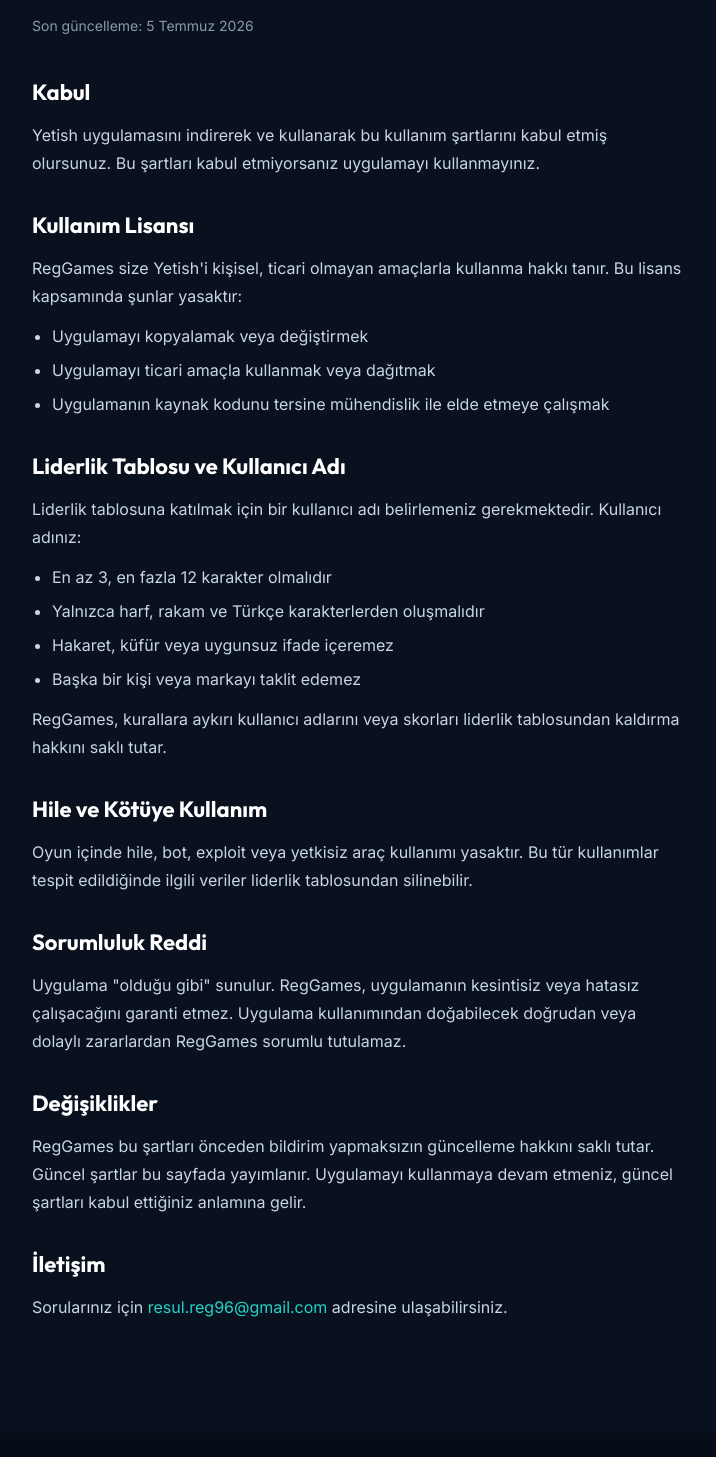
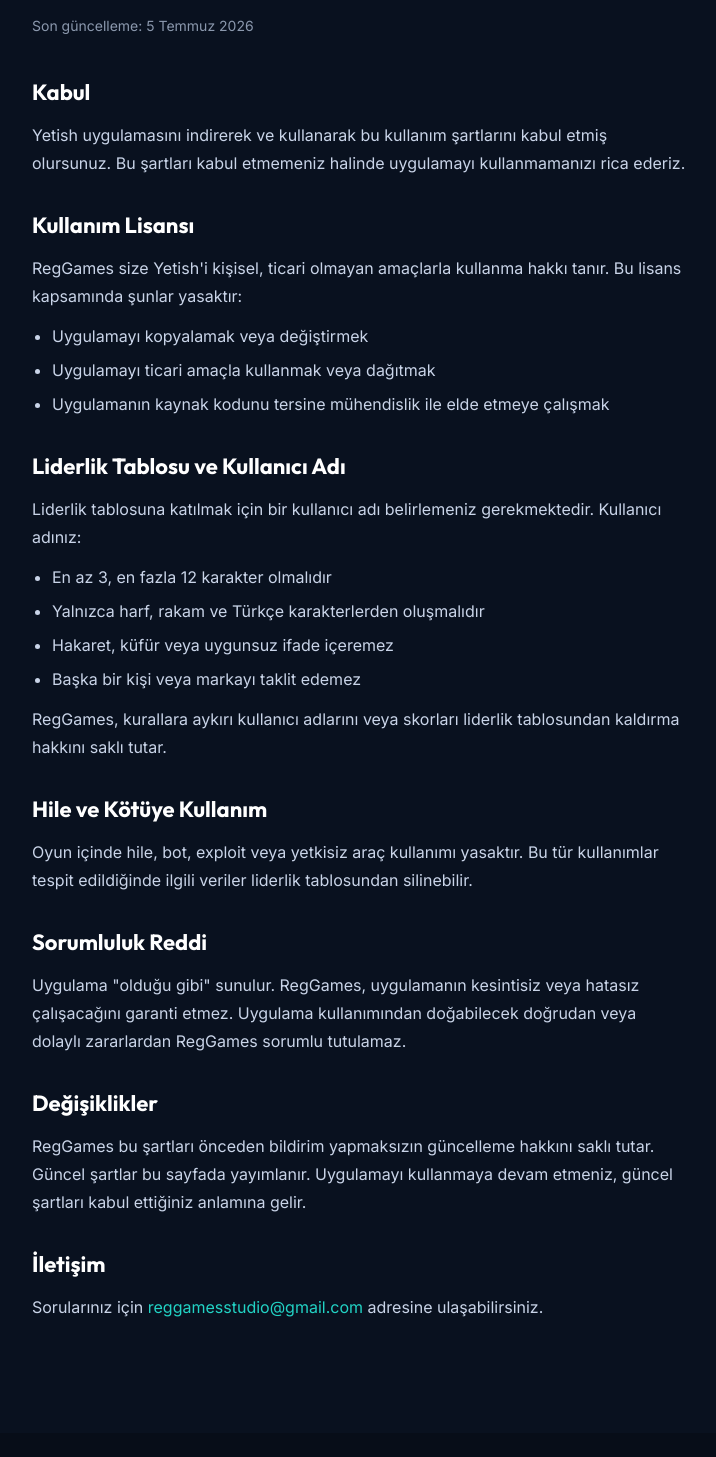
Before and after one commit to resulekremgumus/reggames-web, a Next.js app: page /sartlar in a window 1280 px wide. Shown: the part 253-1710 px from the top of the page, without its empty margins (280-996 px from the left). Built offline with nearby package versions, Linux system fonts and the light colour scheme.

Commit message:
Sartlar sayfasinda mail adresini ve kabul cumlesini yumusat

```diff
--- a/src/app/sartlar/page.tsx
+++ b/src/app/sartlar/page.tsx
@@ -11,7 +11,7 @@
       <LegalSection title="Kabul">
         <p>
           Yetish uygulamasını indirerek ve kullanarak bu kullanım şartlarını kabul etmiş olursunuz.
-          Bu şartları kabul etmiyorsanız uygulamayı kullanmayınız.
+          Bu şartları kabul etmemeniz halinde uygulamayı kullanmamanızı rica ederiz.
         </p>
       </LegalSection>
 
@@ -66,8 +66,8 @@
       <LegalSection title="İletişim">
         <p>
           Sorularınız için{" "}
-          <a href="mailto:resul.reg96@gmail.com" className="text-primary">
-            resul.reg96@gmail.com
+          <a href="mailto:reggamesstudio@gmail.com" className="text-primary">
+            reggamesstudio@gmail.com
           </a>{" "}
           adresine ulaşabilirsiniz.
         </p>
```
